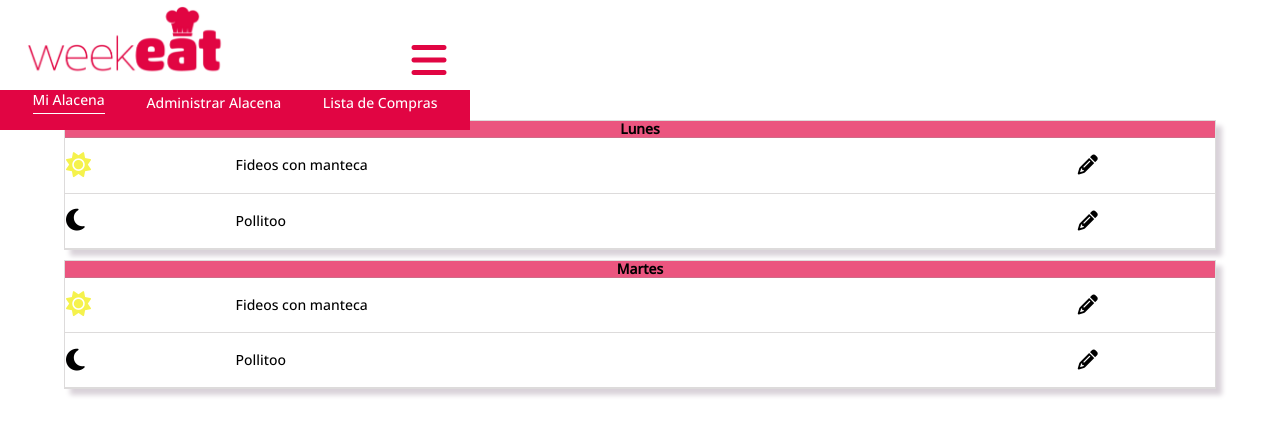
After one commit to aragonenred/weekeat, a PHP site: template views/calendar/calendar.php in a window 1280 px wide. The commit adds this page. Shown: the top 436 px of the page. Run offline with PHP 8.4, Linux system fonts and the light colour scheme; the template is opened without the code that fills it, so the values that code supplies are empty; some libraries are stand-ins or nearby versions.

Commit message:
Lenovo_Calendario

```diff
--- a/controllers/recipesController.php
+++ b/controllers/recipesController.php
@@ -93,6 +93,7 @@ class RecipesController{
 
        $recipe->add_recipe($recipe_data);
 
+       require_once "views/recipes/recipes-list.php";
     }
 
 }
--- a/css/styles.css
+++ b/css/styles.css
@@ -3,6 +3,7 @@
     --ColorAlternativo:#eb557f;
     --ColorBlack: rgb(27, 7, 7);
     --ColorWhite: #fff;
+    --ColorYellow: rgb(245, 242, 76);
     --fontPrimary: 'Open Sans', sans-serif;
 
 }
@@ -281,3 +282,53 @@ header i{
 
     text-align: center;
 }
+/**CALENDAR**/
+.calendar_day_head{
+    border-bottom:  1px solid #9b959557;
+    text-align: center;
+    background-color: var(--ColorAlternativo);
+}
+.calendar_day_head h4{
+    margin: 0;
+}
+.calendar_day_body .fa-sun{
+    color:var(--ColorYellow);
+    font-size: 2.5rem;
+}
+.calendar_day_body .fa-moon{
+    color: black;
+    font-size: 2.5rem;
+}
+.calendar_day_body .fa-pencil-alt{
+
+    font-size: 2rem;
+}
+
+.calendar_day{
+    border:  1px solid #9b959557;
+    margin-bottom: 1rem;
+    -webkit-box-shadow: 6px 6px 5px 0px rgba(217,210,217,1);
+    -moz-box-shadow: 6px 6px 5px 0px rgba(217,210,217,1);
+    box-shadow: 6px 6px 5px 0px rgba(217,210,217,1);
+}
+.calendar_day_body div{
+    display: flex;
+    justify-content: space-between;
+}
+
+.calendar_day_body table{
+    border-collapse: collapse;
+    width: 100%;
+}
+
+.calendar_day_body table tbody tr{
+    border-bottom: 1px solid #9b959557;
+    margin: 0;
+}
+.calendar_day_body table  tbody tr th{
+    padding: 1rem;
+    margin-right: .5rem;
+}
+.calendar_day_body table tbody tr td{
+    height: 5.5rem;
+}
--- a/js/main.js
+++ b/js/main.js
@@ -107,7 +107,7 @@ document.addEventListener('DOMContentLoaded', function(){
             content_label = document.createElement("label");
             content_textarea = document.createElement("textarea");
 
-            content_div.innerHTML = '<Label for="step-1" >Paso '+content +':</Label>';
+            content_div.innerHTML = '<Label for="step-1" >Paso '+(content_recipe.childElementCount + 1)+':</Label>';
             content_div.innerHTML +='<textarea style="min-width: 100%" name="step[]" cols="30" rows="3" placeholder="1. Pasos para preparación"></textarea>';
 
             content_recipe.appendChild(content_div);
--- /dev/null
+++ b/views/calendar/calendar.php
@@ -0,0 +1,54 @@
+<?php include_once('views/templates/header.php'); ?>
+<?php include_once('views/templates/nav-cupboard.php'); ?>
+
+
+<main class="container">
+    <div class="calendar_week">
+        <div class="calendar_day">
+            <div class="calendar_day_head">
+                <h4 >Lunes</h4>
+            </div>
+            <div class="calendar_day_body">
+                <table>
+                    <tbody>
+                        <tr>
+                            <td><i class="fas fa-sun"></i></td>
+                            <td>Fideos con manteca</td>
+                            <td><i class="fas fa-pencil-alt"></td>
+                        </tr>
+                        <tr>
+                            <td><i class="fas fa-moon" ></i></td>
+                            <td>Pollitoo</td>
+                            <td><i class="fas fa-pencil-alt"></td>
+                        </tr>
+                    </tbody>
+                </table>
+            </div>
+        </div>
+        <div class="calendar_day">
+            <div class="calendar_day_head">
+                <h4 >Martes</h4>
+            </div>
+            <div class="calendar_day_body">
+                <table>
+                    <tbody>
+                        <tr>
+                            <td><i class="fas fa-sun"></i></td>
+                            <td>Fideos con manteca</td>
+                            <td><i class="fas fa-pencil-alt"></td>
+                        </tr>
+                        <tr>
+                            <td><i class="fas fa-moon"></i></td>
+                            <td>Pollitoo</td>
+                            <td><i class="fas fa-pencil-alt"></td>
+                        </tr>
+                    </tbody>
+                </table>
+        </div>
+    </div>
+
+
+</main>
+<?php include_once "views/templates/footer.php"; ?>
+</body>
+</html>
```
Also changed, not shown: controllers/CalendarController.php (added, +10 -0 lines).
